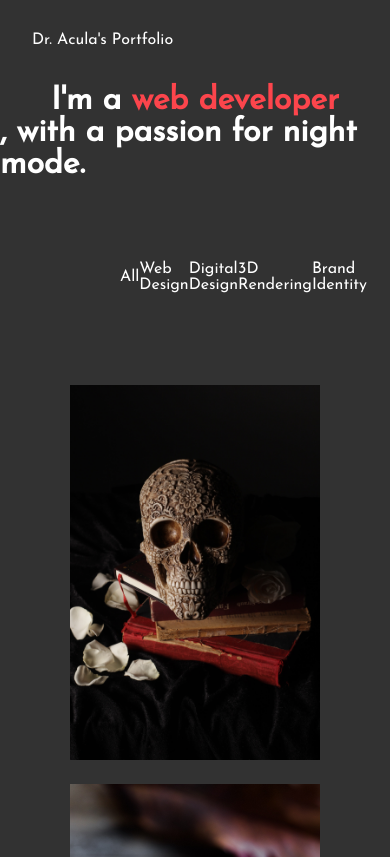
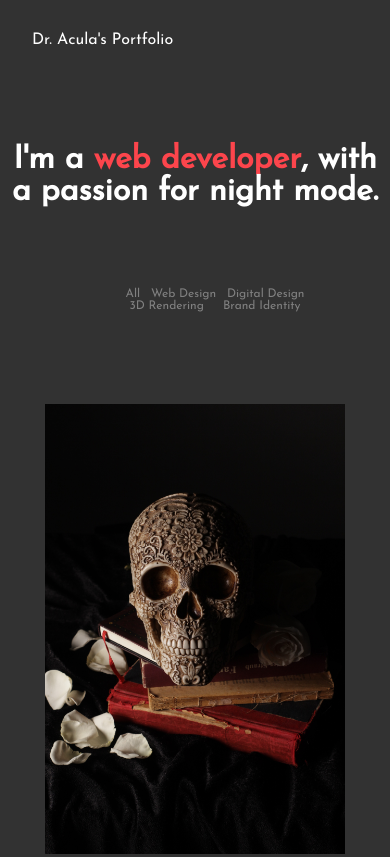
Before and after one commit to uncrownedthrone/hw-spooky-portfolio, a website: page public/index.html in a window 390 px wide. Shown: the top 857 px of the page. Drawn offline with Linux system fonts and the light colour scheme.

Commit message:
finished mobile. start on tablet next

```diff
--- a/public/index.html
+++ b/public/index.html
@@ -15,8 +15,8 @@
     <header>Dr. Acula's Portfolio</header>
     <main>
       <h1>
-        I'm a&nbsp;<span class="red-text">web developer</span>, with a passion
-        for night mode.
+        I'm a <span class="red-text">web developer</span>, with a passion for
+        night mode.
       </h1>
       <section>
         <nav>
@@ -42,7 +42,7 @@
     </main>
     <section class="bottom">
       <h1>Let's work together</h1>
-      <button>Get in touch</button>
+      <input type="button" class="get-in-touch-button" value="Get in touch" />
     </section>
   </body>
 </html>
--- a/public/screen.css
+++ b/public/screen.css
@@ -22,9 +22,8 @@ header {
 }
 
 h1 {
-  display: flex;
-  flex-wrap: wrap;
-  justify-content: center;
+  text-align: center;
+  margin-top: 5rem;
 }
 
 span {
@@ -34,9 +33,23 @@ span {
 ul {
   list-style: none;
   display: flex;
-  justify-content: space-between;
+  justify-content: space-around;
   margin: 5rem;
   align-items: center;
+  flex-wrap: wrap;
+}
+
+li {
+  color: gray;
+  font-size: 0.75rem;
+  display: flex;
+  justify-content: space-evenly;
+  cursor: pointer;
+  overflow-wrap: break-word;
+}
+
+li:hover {
+  color: red;
 }
 
 .images {
@@ -46,7 +59,7 @@ ul {
 }
 
 img {
-  width: 250px;
+  width: 300px;
   height: auto;
   margin: 0.75rem;
 }
@@ -55,14 +68,18 @@ img {
   display: flex;
   flex-flow: column nowrap;
   justify-content: center;
+  font-size: 1.5rem;
 }
 
-button {
+.get-in-touch-button {
   background-color: black;
   color: white;
   border: 0;
   padding: 0.75rem;
-  margin: 0.5rem;
+  margin: 0.5rem auto;
   font-size: 0.5rem;
   width: 5.5rem;
+  text-align: center;
+  display: block;
+  cursor: pointer;
 }
```
